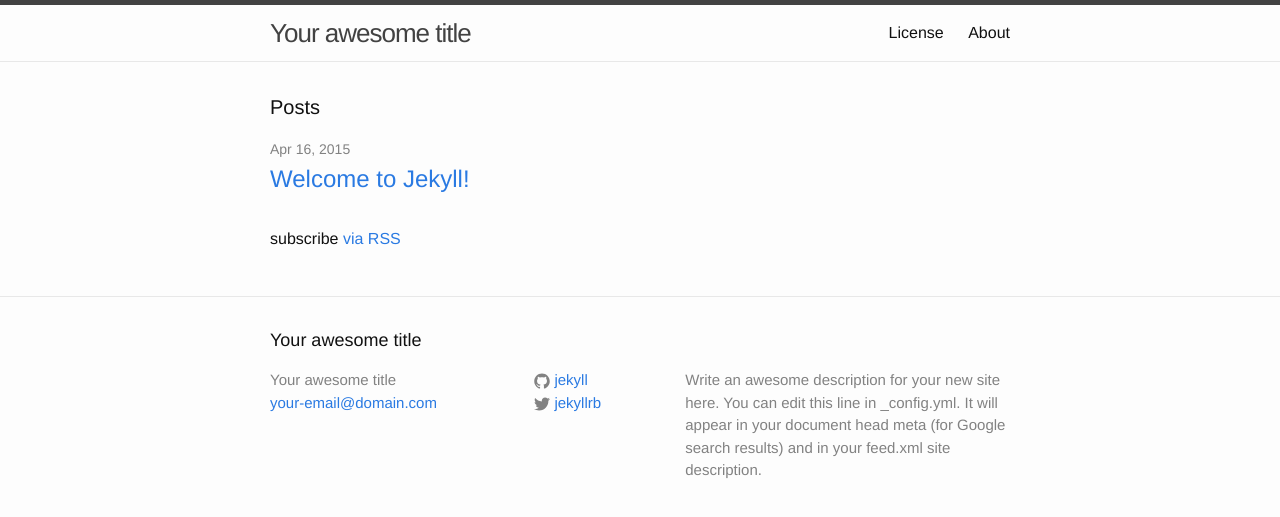
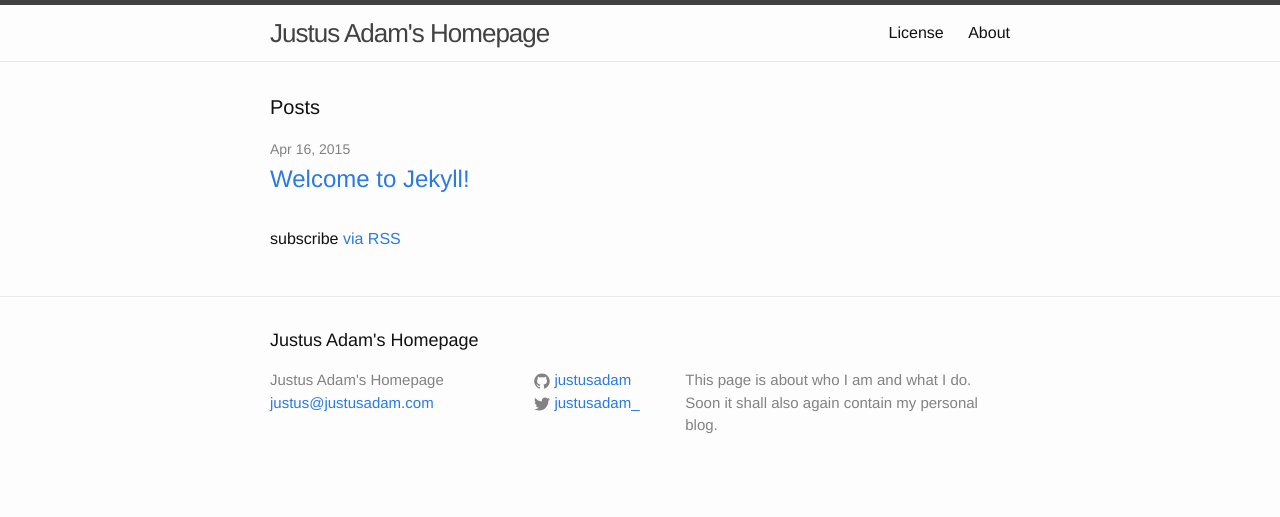
Before and after one commit to JustusAdam/justusadam.github.io, a Jekyll site: the page built from index.html, in a window 1280 px wide. Shown: the top 517 px of the page. Built offline with Jekyll 4.4.1, drawn with Linux system fonts in a browser that asks for light colours.

Commit message:
added cname, configuring jekyll

```diff
--- /dev/null
+++ b/CNAME
@@ -0,0 +1 @@
+justusadam.com
--- a/_config.yml
+++ b/_config.yml
@@ -1,14 +1,16 @@
 # Site settings
-title: Your awesome title
-email: your-email@domain.com
+title: Justus Adam's Homepage
+email: justus@justusadam.com
 description: > # this means to ignore newlines until "baseurl:"
-  Write an awesome description for your new site here. You can edit this
-  line in _config.yml. It will appear in your document head meta (for
-  Google search results) and in your feed.xml site description.
+  This page is about who I am and what I do. Soon it shall also again
+  contain my personal blog.
 baseurl: "" # the subpath of your site, e.g. /blog/
-url: "http://yourdomain.com" # the base hostname & protocol for your site
-twitter_username: jekyllrb
-github_username:  jekyll
+url: "http://justusadam.com" # the base hostname & protocol for your site
+twitter_username: justusadam_
+github_username:  justusadam
 
 # Build settings
 markdown: kramdown
+
+kramdown:
+  input: GFM
```
